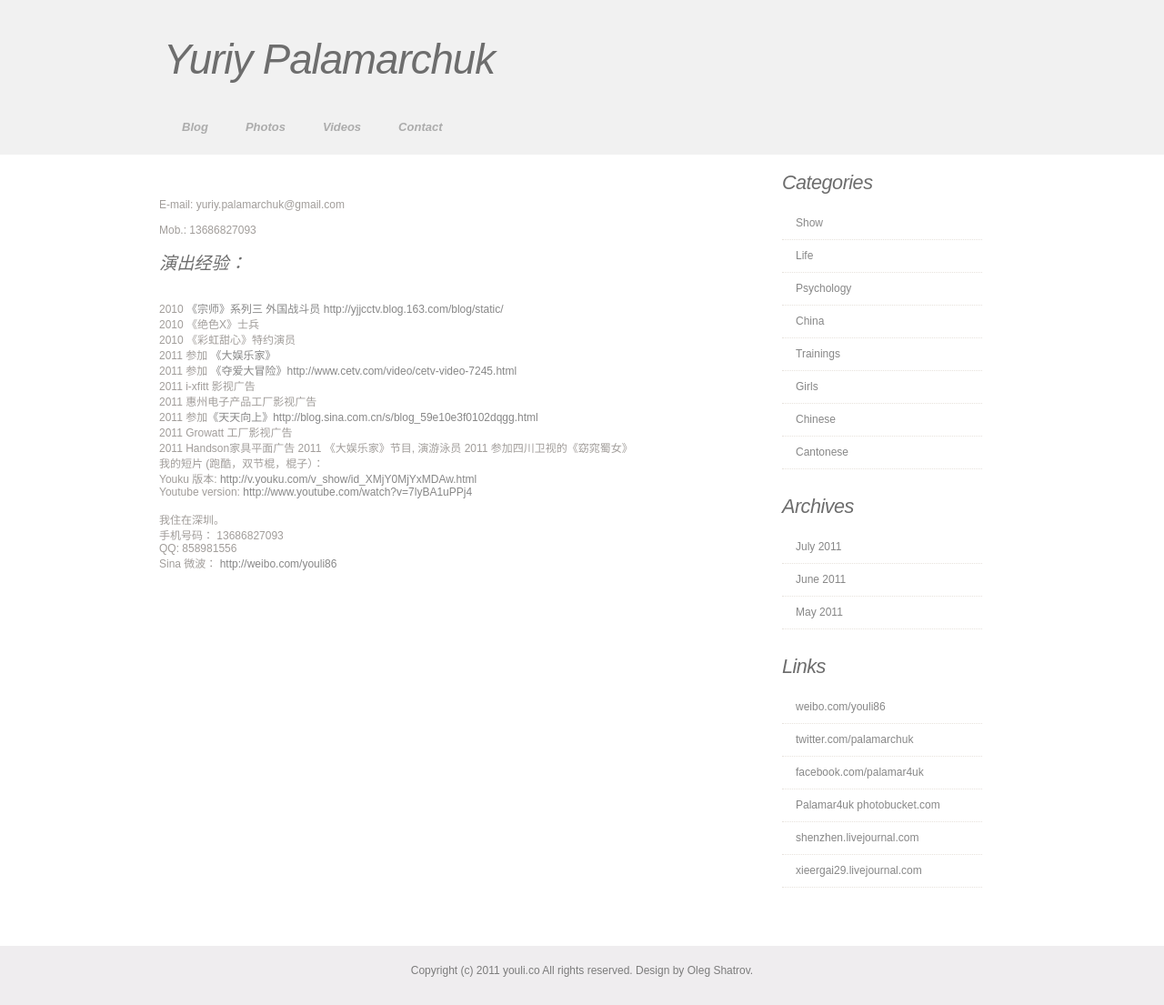
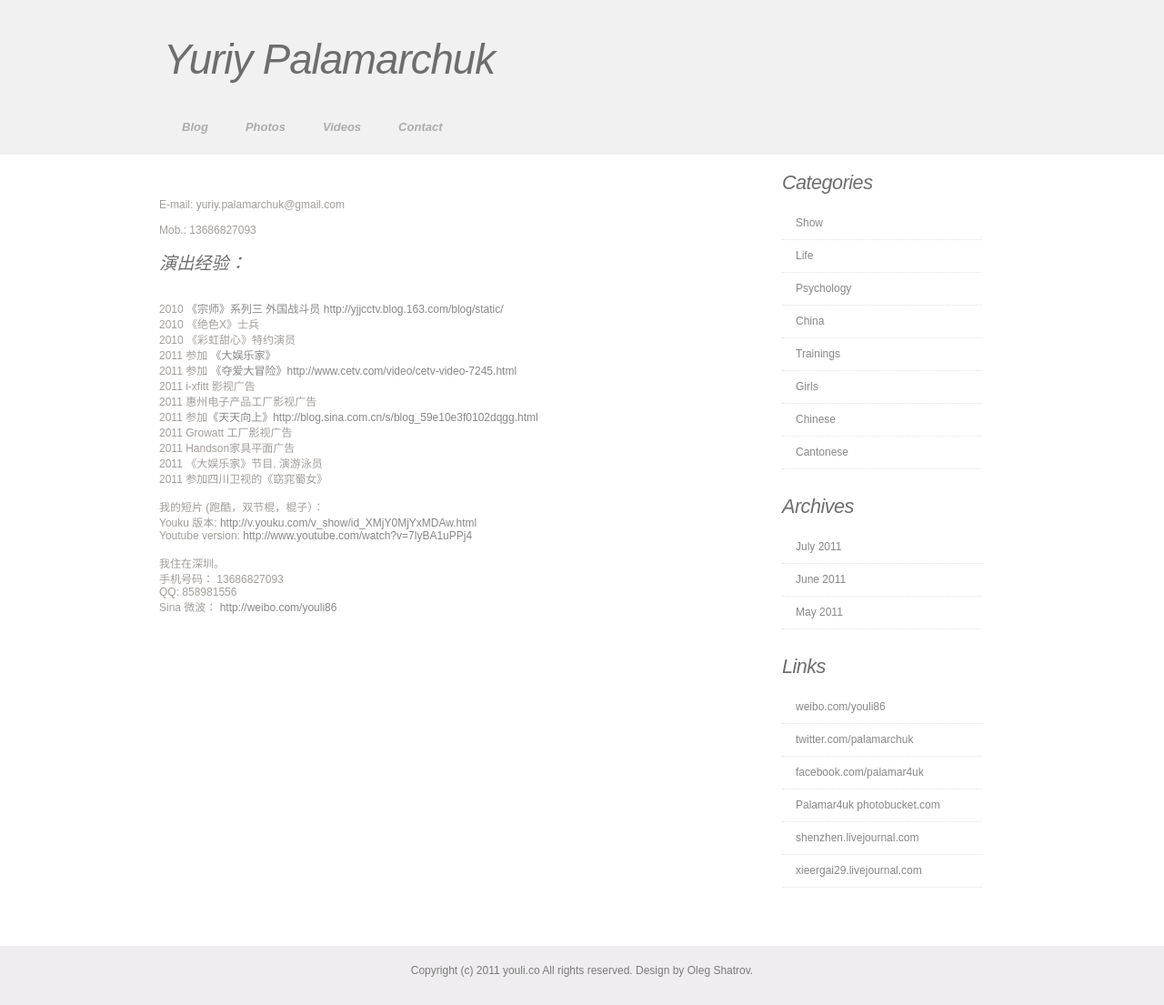
Before and after one commit to iurii/iurii.github.com, a Jekyll site: the page built from about.html, in a window 1280 px wide. Shown: the whole page at 91% size. Built offline with Jekyll 4.4.1, drawn with Linux system fonts in a browser that asks for light colours.

Commit message:
added experience

```diff
--- a/about.html
+++ b/about.html
@@ -21,9 +21,9 @@ Mob.: 13686827093<br />
 2011 惠州电子产品工厂影视广告<br />
 2011 参加<a href="http://blog.sina.com.cn/s/blog_59e10e3f0102dqgg.html">《天天向上》</a><a href="http://blog.sina.com.cn/s/blog_59e10e3f0102dqgg.html">http://blog.sina.com.cn/s/blog_59e10e3f0102dqgg.html</a><br />
 2011 Growatt 工厂影视广告<br />
-2011 Handson家具平面广告
-2011 《大娱乐家》节目, 演游泳员
-2011 参加四川卫视的《窈窕蜀女》
+2011 Handson家具平面广告<br />
+2011 《大娱乐家》节目, 演游泳员<br />
+2011 参加四川卫视的《窈窕蜀女》<br />
 
 <br />
 我的短片 (跑酷，双节棍，棍子）：<br />
```
